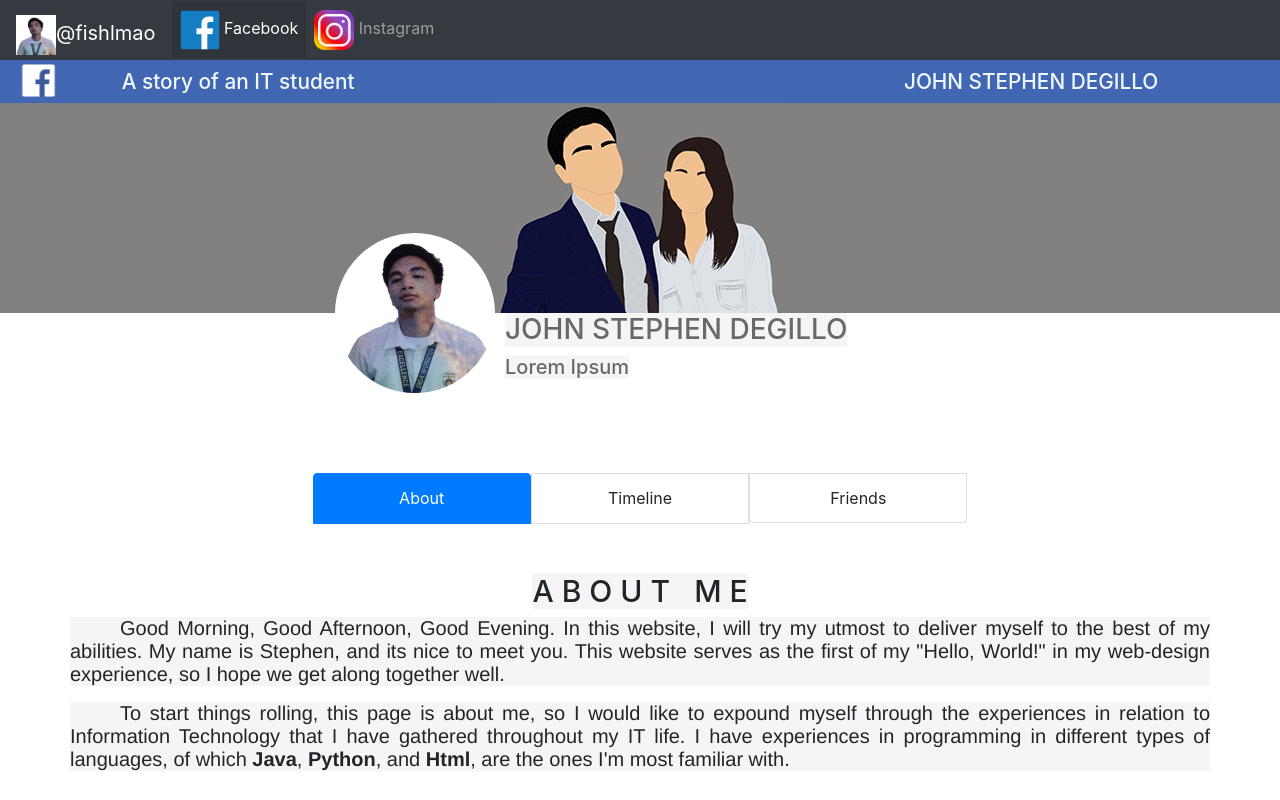
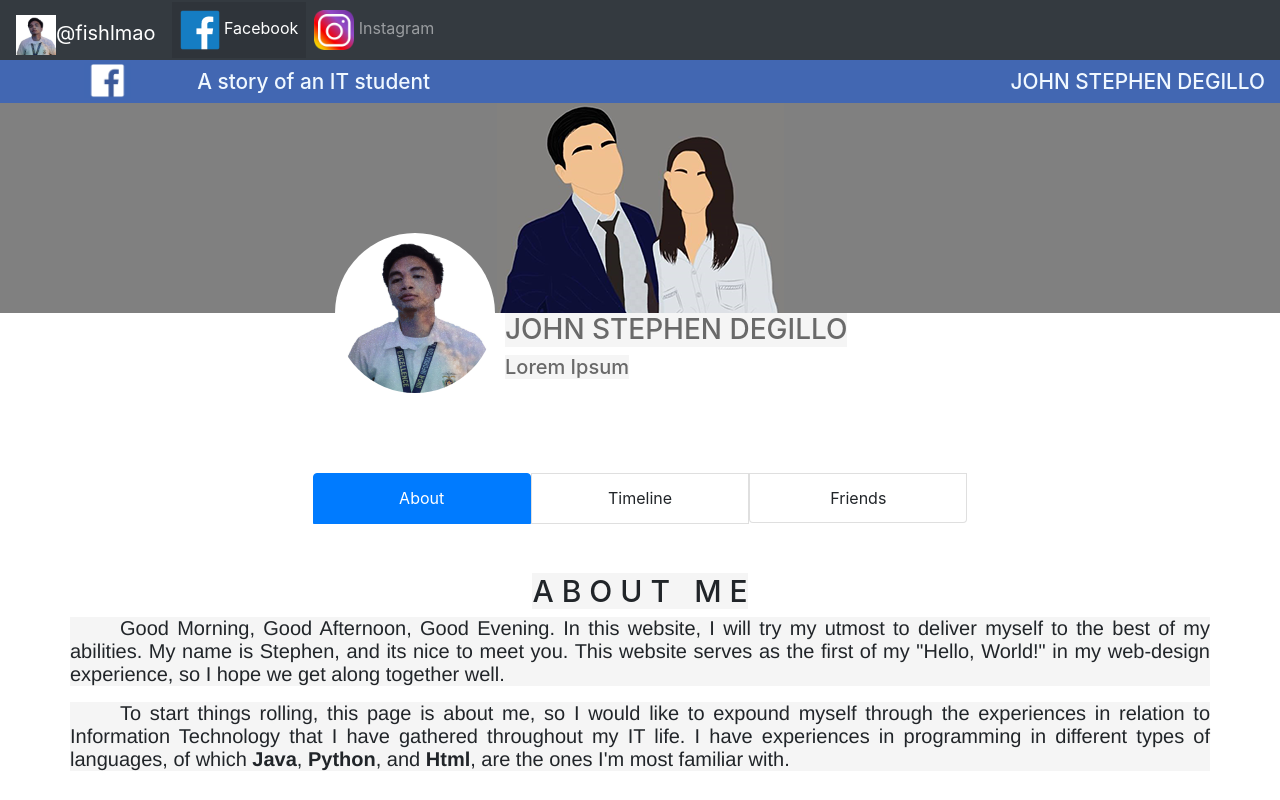
Before and after one commit to JStephenD/jstephend.github.io, a plain HTML site: page index.html in a window 1280 px wide. Shown: the top 800 px of the page. Drawn offline with nearby package versions, Linux system fonts and the light colour scheme.

Commit message:
summary(required)

```diff
--- a/css/main.css
+++ b/css/main.css
@@ -44,10 +44,32 @@ h1, h2, h3, h4, h5, h6, p{
     background-color: rgb(66, 103, 178);
 }
 .fblogo{
+    position: relative;
+    top: 0;
+    right: -90%;
     height: 35px;
     display: inline-block;
     margin-top: 3px;
     vertical-align: middle;
+}
+.header-name{
+    position: relative;
+    top: 0;
+    float: right;
+    display: inline-block;
+    color: aliceblue;
+    font-size: 130%;
+    display: block;
+    margin-top: 10px;
+}
+.header-tagline{
+    position: relative;
+    top: 0;
+    left: 15%;
+    color: aliceblue;
+    font-size: 130%;
+    display: block;
+    margin-top: 10px;
 }
 .bgimg{
     position: absolute;
@@ -58,20 +80,7 @@ h1, h2, h3, h4, h5, h6, p{
     justify-content: center;
     align-items: center;
 }
-.header-tagline{
-    float: left;
-    color: aliceblue;
-    font-size: 130%;
-    display: block;
-    margin-top: 10px;
-}
-.header-name{
-    float: right;
-    color: aliceblue;
-    font-size: 130%;
-    display: block;
-    margin-top: 10px;
-}
+
 .cover-photo{
     display: block;
 }
--- a/index.html
+++ b/index.html
@@ -11,6 +11,7 @@
 
         <title>In a life of</title>
         <link rel="stylesheet" href="css/main.css">
+
         <link rel="stylesheet" href="https://maxcdn.bootstrapcdn.com/bootstrap/4.0.0/css/bootstrap.min.css" integrity="sha384-Gn5384xqQ1aoWXA+058RXPxPg6fy4IWvTNh0E263XmFcJlSAwiGgFAW/dAiS6JXm" crossorigin="anonymous">
         <script src="https://code.jquery.com/jquery-3.2.1.slim.min.js" integrity="sha384-KJ3o2DKtIkvYIK3UENzmM7KCkRr/rE9/Qpg6aAZGJwFDMVNA/GpGFF93hXpG5KkN" crossorigin="anonymous"></script>
         <script src="https://cdnjs.cloudflare.com/ajax/libs/popper.js/1.12.9/umd/popper.min.js" integrity="sha384-ApNbgh9B+Y1QKtv3Rn7W3mgPxhU9K/ScQsAP7hUibX39j7fakFPskvXusvfa0b4Q" crossorigin="anonymous"></script>
@@ -42,13 +43,12 @@
                     <div class="col-1">
                         <img class="fblogo" src="assets/images/logo_facebook_inverted.jpg">
                     </div>
-                    <div class="col-lg-3 col-md-7">
+                    <div class="col-5">
                         <h4 class="header-tagline">A story of an IT student</h4>
                     </div>
-                    <div class="col-lg-7 col-md-4">
+                    <div class="col-6">
                         <h4 class="header-name">JOHN STEPHEN DEGILLO</h4>
                     </div>
-                    <div class="col-lg-1 col-md-0"></div>
                 </div>
             </div>
             <div class="container-fluid coverbgcolor">
@@ -175,7 +175,11 @@
                                         <li class="slide"><img class="slide-image" src="assets/images/slider/sundly_5.jpg" alt=""></li>
                                     </ul>
                                 </div>
-                                <p>My partner in life, my friend for life, and my one and only.</p>
+                                <p>My partner in life, my friend for life, and my one and only. <br>
+                                    <em>I never wasted a moment loving her</em> <br>
+                                    <em>See through us</em> - SUNDLY <br>
+
+                                </p>
                             </div>
                         </div>
 
```
Also changed, not shown: pages/insta.html (+1 -0 lines).
